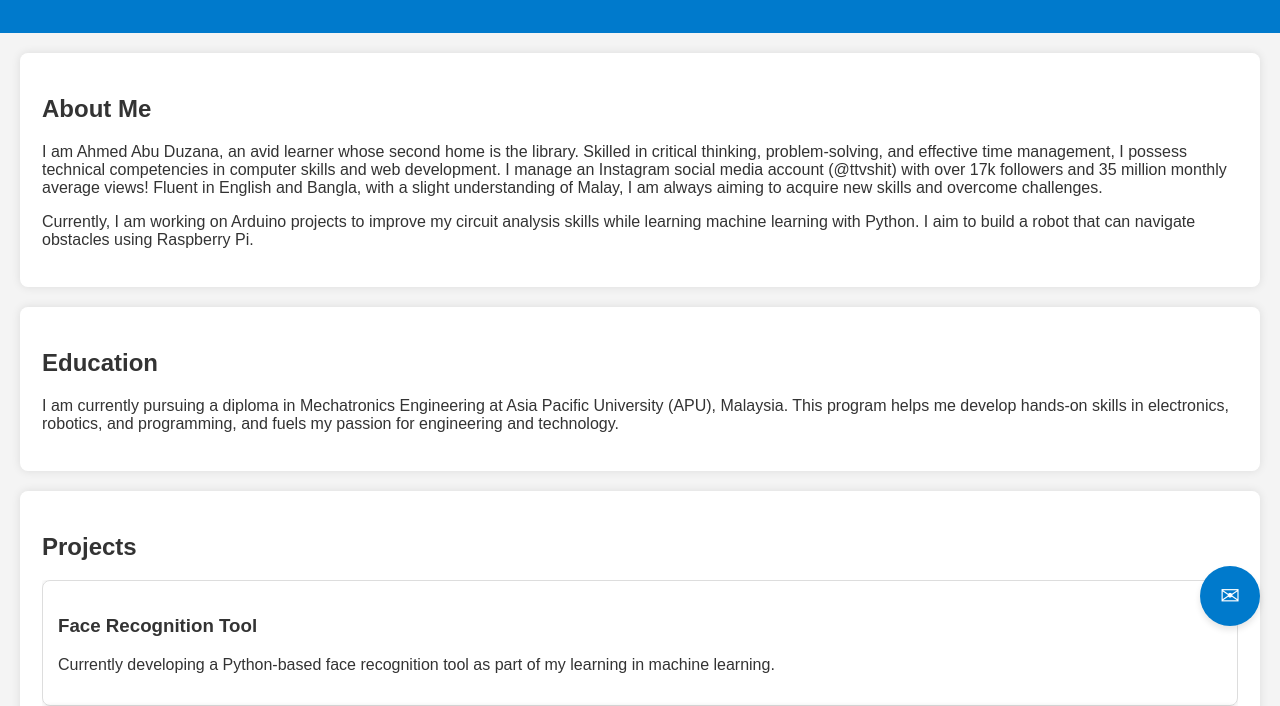
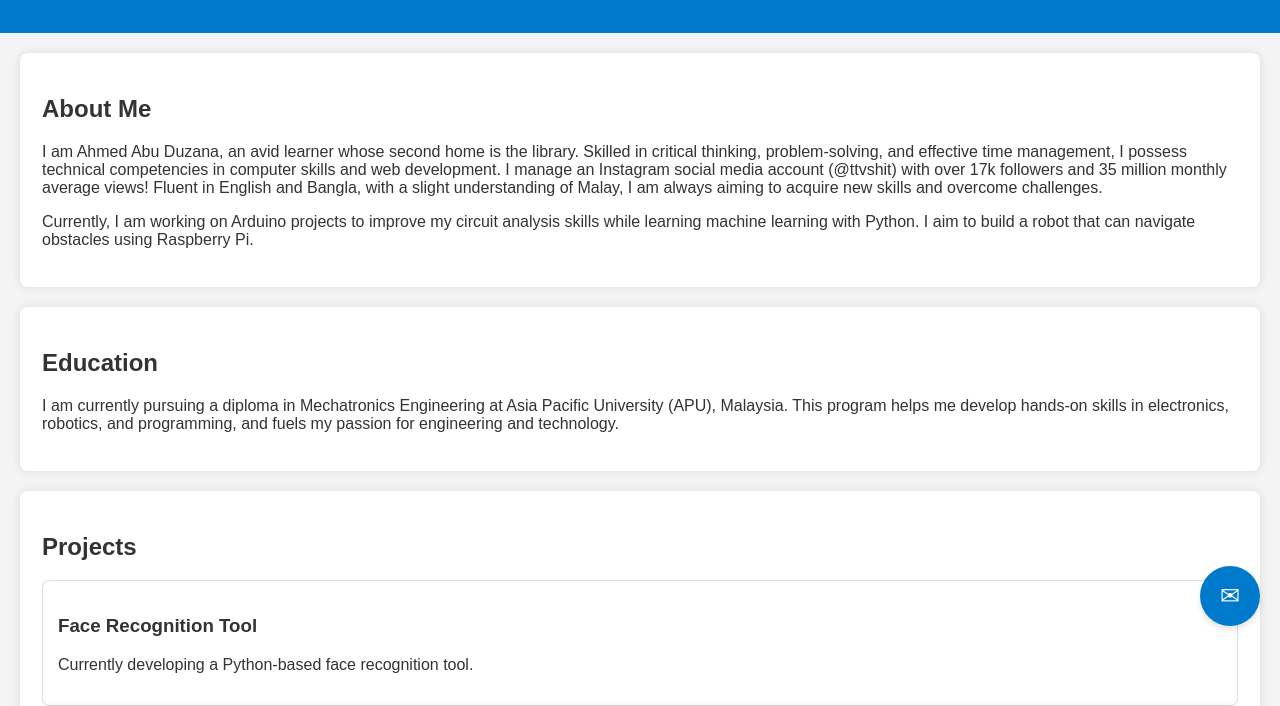
Before and after one commit to duzana/website, a plain HTML site: page index.html in a window 1280 px wide. Shown: the part 94-800 px from the top of the page. Drawn offline with Linux system fonts and the light colour scheme.

Commit message:
Update index.html

```diff
--- a/index.html
+++ b/index.html
@@ -9,7 +9,6 @@
 </head>
 <body>
 
-    <!-- Loading Spinner -->
     <div id="spinner" class="spinner-border"></div>
 
     <header class="typewriter">
@@ -45,7 +44,7 @@
         <div class="projects">
             <div class="project">
                 <h3>Face Recognition Tool</h3>
-                <p>Currently developing a Python-based face recognition tool as part of my learning in machine learning.</p>
+                <p>Currently developing a Python-based face recognition tool.</p>
             </div>
             <div class="project">
                 <h3>Obstacle Avoiding Robot</h3>
@@ -62,14 +61,12 @@
         </p>
     </section>
 
-    <!-- Floating Action Button -->
     <div class="fab" onclick="scrollToContact()">&#9993;</div>
 
     <footer>
         &copy; 2024 Ahmed Abu Duzana
     </footer>
 
-    <!-- JS File -->
     <script src="script.js"></script>
 </body>
 </html>
```
